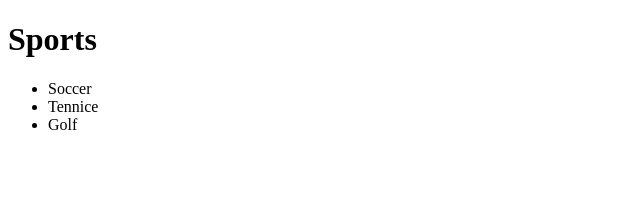
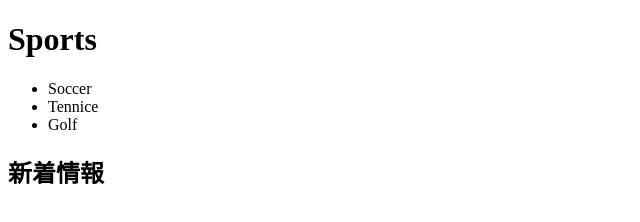
Before and after one commit to MekariKana/sports, a plain HTML site: page index.html in a window 1280 px wide. Shown: the whole page, without its empty margins (0-640 px from the left). Drawn offline with Linux system fonts and the light colour scheme.

Commit message:
新着情報の追加

```diff
--- a/index.html
+++ b/index.html
@@ -12,6 +12,7 @@
         <li>Tennice</li>
         <li>Golf</li>
     </ul>
+    <h2>新着情報</h2>
 
 </body>
 </html>
```
